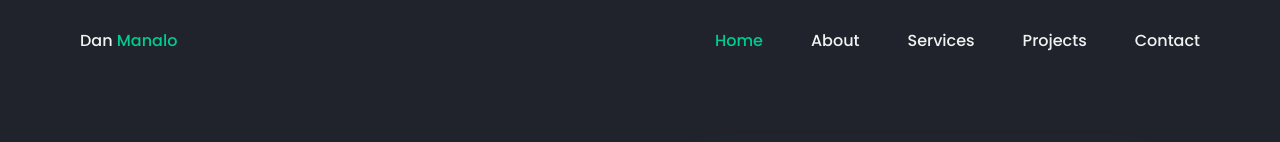
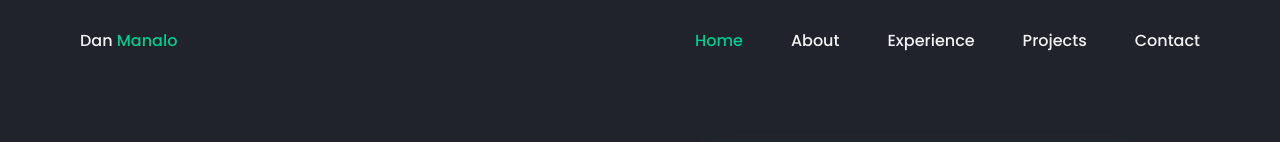
Before and after one commit to danmanalo/web-portfolio, a plain HTML site: page index.html in a window 1280 px wide. Shown: the top 142 px of the page. Drawn offline with nearby package versions, Linux system fonts and the light colour scheme.

Commit message:
Update index.html

```diff
--- a/index.html
+++ b/index.html
@@ -32,7 +32,7 @@
                      <a href="#about" class="nav__link">About</a>
                   </li>
                   <li class="nav__item">
-                     <a href="#services" class="nav__link">Services</a>
+                     <a href="#services" class="nav__link">Experience</a>
                   </li>
                   <li class="nav__item">
                      <a href="#projects" class="nav__link">Projects</a>
@@ -212,7 +212,7 @@
             </div>
          </section>
 
-         <!--==================== SERVICES ====================-->
+         <!--==================== EXPERIENCES ====================-->
          <section class="services section" id="services">
             <h3 class="section__subtitle">
                My <span>Experiences</span>
```
